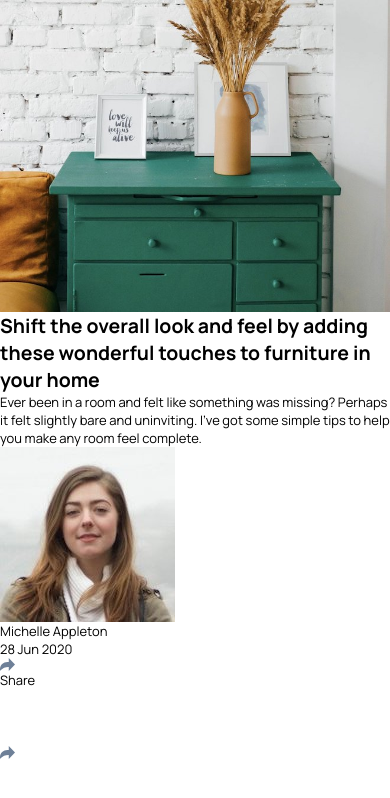
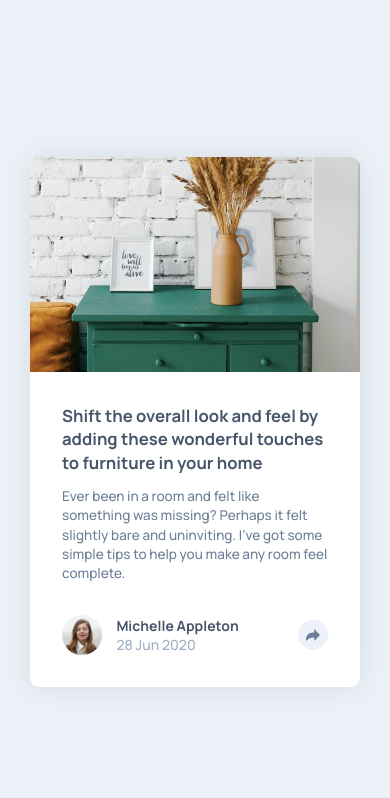
Before and after one commit to MatiasBastarrica/article-preview-component, a plain HTML site: page index.html in a window 390 px wide. Drawn offline with Linux system fonts and the light colour scheme.

Commit message:
Finish the mobile layout

```diff
--- a/index.html
+++ b/index.html
@@ -50,11 +50,13 @@
             <p class="profile-name">Michelle Appleton</p>
             <p class="profile-date">28 Jun 2020</p>
           </div>
-          <img
-            class="share-icon"
-            src="./images/icon-share.svg"
-            alt="share icon"
-          />
+          <div class="share-icon-container">
+            <img
+              class="share-icon"
+              src="./images/icon-share.svg"
+              alt="share icon"
+            />
+          </div>
           <div class="share-options">
             <div class="share-text">Share</div>
             <a href="#" class="social-link"
--- a/styles.css
+++ b/styles.css
@@ -12,11 +12,6 @@
   --fw-700: 700;
 }
 
-body {
-  font-family: var(--ff-manrope);
-  font-size: 0.813rem;
-}
-
 /* ### CSS RESET ### */
 
 * {
@@ -29,3 +24,111 @@ img {
   display: block;
   max-width: 100%;
 }
+
+/* ### GENERAL STYLING ### */
+
+body {
+  font-family: var(--ff-manrope);
+  font-size: 0.813rem;
+  background-color: var(--light-grayish-blue);
+  color: var(--desaturated-dark-blue);
+  font-weight: var(--fw-500);
+}
+
+main {
+  min-height: 100vh;
+  display: flex;
+  justify-content: center;
+  align-items: center;
+  padding: 1rem;
+}
+
+/* ### ARTICLE PREVIEW ### */
+
+.preview {
+  max-width: 330px;
+  border-radius: 0.6rem;
+  overflow: hidden;
+  background-color: #fff;
+  box-shadow: 0px 0px 30px hsl(212, 18%, 86%);
+}
+
+/* ## PREVIEW HEADER ## */
+
+.img-container img {
+  width: 100%;
+  height: 215px;
+  object-fit: cover;
+  object-position: top;
+}
+
+/* ## PREVIEW BODY ## */
+
+.preview__body {
+  padding: 2rem;
+}
+
+.preview-title {
+  font-size: 1.045rem;
+  color: var(--very-dark-grayish-blue);
+  font-weight: var(--fw-700);
+  line-height: 1.4;
+}
+
+.preview-description {
+  margin-top: 0.825rem;
+  line-height: 1.2rem;
+  font-size: 0.845rem;
+}
+
+/* ## PREVIEW FOOTER ## */
+
+.preview__footer {
+  display: flex;
+  flex-wrap: wrap;
+  align-items: center;
+  gap: 0.9rem;
+  padding: 0 2rem 2rem;
+}
+
+.profile-pic {
+  width: 40px;
+  height: 40px;
+  border-radius: 100%;
+}
+
+.profile-name {
+  font-size: 0.875rem;
+  font-weight: var(--fw-700);
+  color: var(--very-dark-grayish-blue);
+}
+
+.profile-date {
+  font-size: 0.875rem;
+  color: var(--grayish-blue);
+}
+
+.share-icon-container {
+  margin-left: auto;
+  background-color: var(--light-grayish-blue);
+  /* padding: 0.4rem; */
+  width: 30px;
+  height: 30px;
+  display: flex;
+  justify-content: center;
+  align-items: center;
+  /* padding: 1rem; */
+  border-radius: 100px;
+}
+
+.share-icon {
+  width: 14px;
+}
+
+.share-icon:hover {
+  cursor: pointer;
+}
+
+.share-options {
+  display: none;
+}
```
